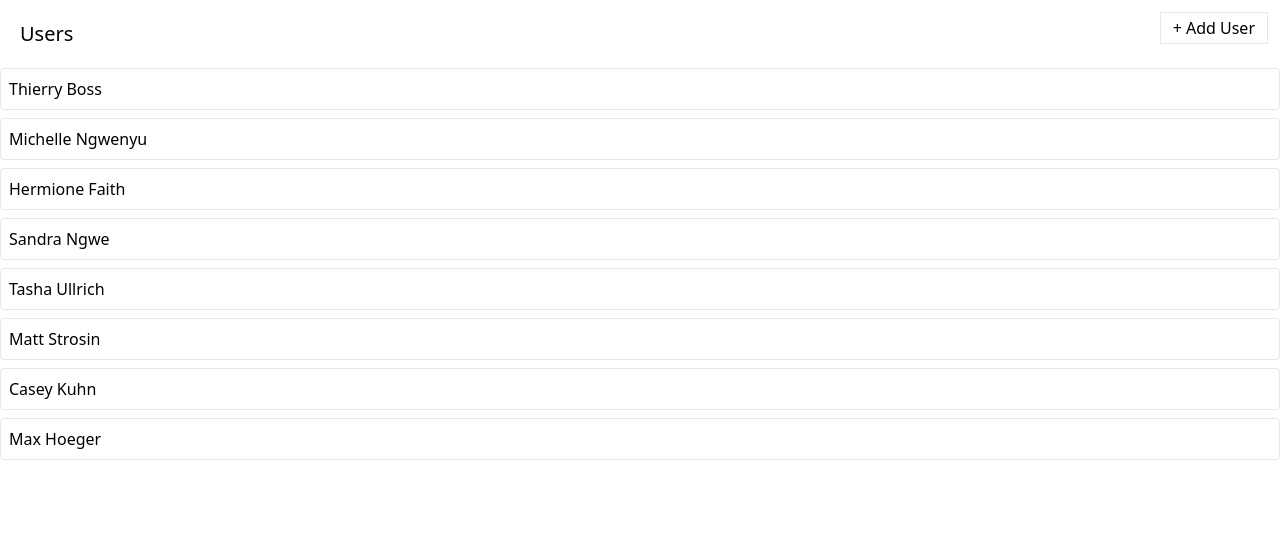
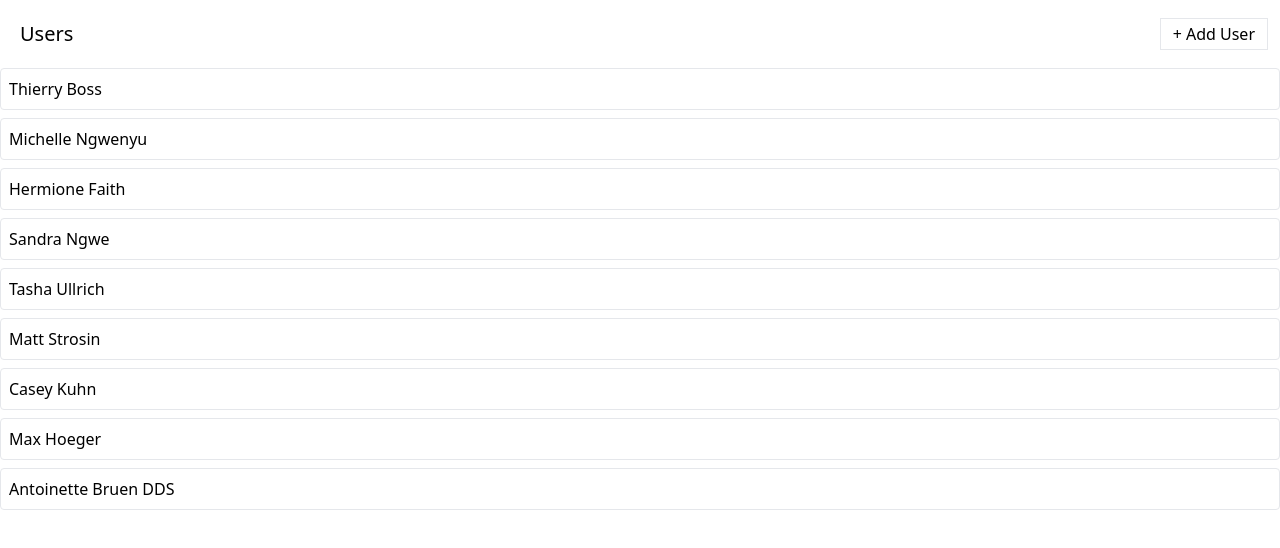
Before and after one commit to abongsjoel/media, a React (Vite) app: page / in a window 1280 px wide. Shown: the top 548 px of the page. Built offline with nearby package versions, Linux system fonts and the light colour scheme; data requests are answered from the project's data file.

Commit message:
Refactor userList

```diff
--- a/db.json
+++ b/db.json
@@ -31,6 +31,10 @@
     {
       "id": "145e",
       "name": "Max Hoeger"
+    },
+    {
+      "id": "61e4",
+      "name": "Antoinette Bruen DDS"
     }
   ]
 }
--- a/src/components/UsersList.js
+++ b/src/components/UsersList.js
@@ -17,25 +17,27 @@ function UsersList() {
     doCreateUser();
   };
 
-  const renderedUsers = data.map((user) => (
-    <div key={user.id} className="mb-2 border rounded">
-      <div className="flex p-2 justify-between items-center cursor-pointer">
-        {user.name}
+  const content = isLoadingUsers ? (
+    <Skeleton times={6} className="h-10 w-full" />
+  ) : loadingUsersError ? (
+    <div>Error Fetching Data...</div>
+  ) : (
+    data.map((user) => (
+      <div key={user.id} className="mb-2 border rounded">
+        <div className="flex p-2 justify-between items-center cursor-pointer">
+          {user.name}
+        </div>
       </div>
-    </div>
-  ));
+    ))
+  );
 
   useEffect(() => {
     doFetchUsers();
   }, [doFetchUsers]);
 
-  return isLoadingUsers ? (
-    <Skeleton times={6} className="h-10 w-full" />
-  ) : loadingUsersError ? (
-    <p>Error Fetching Data...</p>
-  ) : (
+  return (
     <div>
-      <div className="flex flex-row justify-between m-3">
+      <div className="flex flex-row justify-between items-center m-3">
         <h1 className="m-2 text-xl">Users</h1>
 
         <Button loading={isCreatingUsers} onClick={handleAddUser}>
@@ -44,7 +46,7 @@ function UsersList() {
 
         {creatingUsersError && "Error Creating User"}
       </div>
-      {renderedUsers}
+      {content}
     </div>
   );
 }
```
